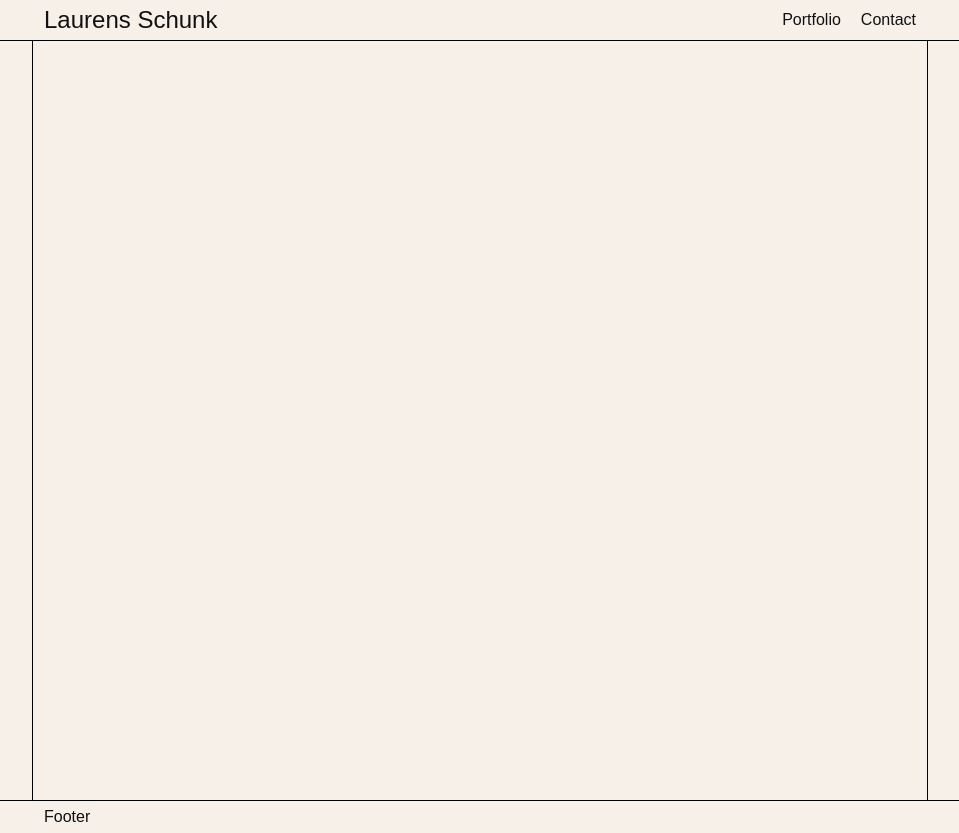
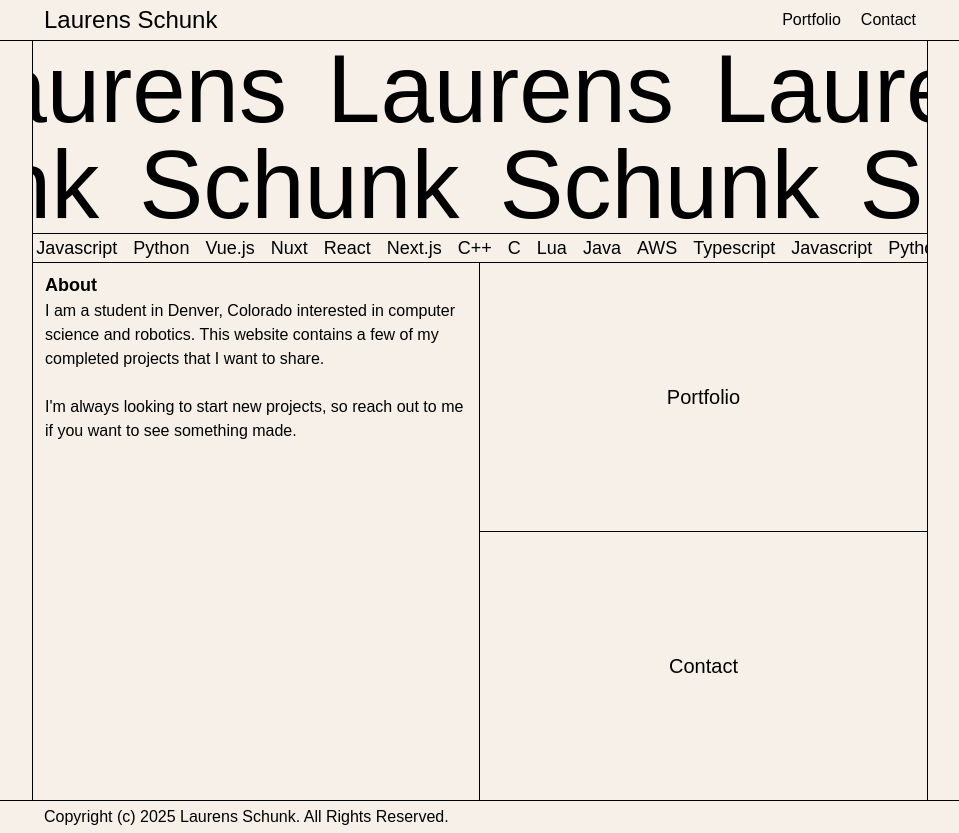
Before and after one commit to LaurensDSchunk/laurensschunk.dev, a Next.js app: page / in a window 1280 px wide. Shown: the whole page, without its empty margins (160-1119 px from the left). Built offline with nearby package versions, Linux system fonts and the light colour scheme.

Commit message:
home page

```diff
--- a/src/app/globals.css
+++ b/src/app/globals.css
@@ -2,7 +2,7 @@
 
 :root {
   --background: #f6f0e8;
-  --foreground: #111111;
+  --foreground: black;
 }
 
 @theme inline {
@@ -26,3 +26,7 @@ body {
   color: var(--foreground);
   font-family: Arial, Helvetica, sans-serif;
 }
+
+.grid-btn {
+  @apply flex justify-center items-center text-xl bg-background hover:bg-foreground text-foreground hover:text-background transition-colors;
+}
--- a/src/app/layout.tsx
+++ b/src/app/layout.tsx
@@ -30,7 +30,7 @@ export default function RootLayout({
         className={`${geistSans.variable} ${geistMono.variable} antialiased flex flex-col items-center min-h-[100dvh]`}
       >
         <Navbar />
-        <div className="max-w-4xl px-3 w-full lg:border-x-1 border-x-black h-full min-h-[calc(100dvh-41px)]">
+        <div className="max-w-4xl w-full lg:border-x-1 border-x-black h-full min-h-[calc(100dvh-41px)]">
           {children}
         </div>
         <Footer />
--- a/src/app/page.tsx
+++ b/src/app/page.tsx
@@ -1,3 +1,62 @@
+import Link from "next/link";
+import Marquee from "react-fast-marquee";
+
 export default function Home() {
-  return <div className="w-full h-full "></div>;
+  const technologies = [
+    "Vue.js",
+    "Nuxt",
+    "React",
+    "Next.js",
+    "C++",
+    "C",
+    "Lua",
+    "Java",
+    "AWS",
+    "Typescript",
+    "Javascript",
+    "Python",
+  ];
+
+  return (
+    <div className="grid grid-cols-2 grid-rows-[auto_1fr_1fr] min-h-[calc(100dvh-41px)] w-full">
+      <div className="col-start-1 col-end-3 row-start-1">
+        <Marquee autoFill={true} direction={"right"}>
+          <h1 className="text-8xl px-5">Laurens</h1>
+        </Marquee>
+        <Marquee autoFill={true} direction={"left"}>
+          <h1 className="text-8xl px-5">Schunk</h1>
+        </Marquee>
+        <Marquee
+          className="border-t-1 border-t-black"
+          autoFill={true}
+          direction="right"
+          speed={30}
+          pauseOnHover={true}
+        >
+          {technologies.map((t) => {
+            return <p className="px-2 text-lg">{t}</p>;
+          })}
+        </Marquee>
+      </div>
+
+      <div className="px-3 py-2 col-start-1 col-end-2 row-start-2 row-end-4 border-t-1 border-t-black border-r-1 border-r-black">
+        <h2 className="text-lg font-bold">About</h2>
+        <p>
+          I am a student in Denver, Colorado interested in computer science and
+          robotics. This website contains a few of my completed projects that I
+          want to share.
+          <br />
+          <br />
+          I'm always looking to start new projects, so reach out to me if you
+          want to see something made.
+        </p>
+      </div>
+      <div className="grid-btn col-start-2 row-start-2 border-t-1 border-t-black">
+        Portfolio
+      </div>
+      <div className="grid-btn col-start-2 row-start-3 border-t-1 border-t-black">
+        Contact
+      </div>
+    </div>
+  );
 }
--- a/src/components/Footer.tsx
+++ b/src/components/Footer.tsx
@@ -2,7 +2,7 @@ export default function Footer() {
   return (
     <div className="w-full border-t-1 border-t-black flex justify-center">
       <div className="px-3 py-1 w-full max-w-4xl">
-        <h1>Footer</h1>
+        <h1>Copyright (c) 2025 Laurens Schunk. All Rights Reserved.</h1>
       </div>
     </div>
   );
--- a/src/components/Navbar.tsx
+++ b/src/components/Navbar.tsx
@@ -2,7 +2,7 @@ import Link from "next/link";
 
 export default function Navbar() {
   return (
-    <div className="sticky top-0 left-0 w-full flex items-center justify-center border-b-1 border-b-black border-x-1 border-x-transparent bg-background">
+    <div className="sticky top-0 left-0 w-full z-100 flex items-center justify-center border-b-1 border-b-black border-x-1 border-x-transparent bg-background">
       <div className="px-3 py-1 w-full max-w-4xl flex flex-row justify-between items-center">
         <div className="w-full">
           <Link href="/" className="text-2xl">
```
Also changed, not shown: package.json (+6 -5 lines), src/app/contact/page.tsx (added), src/app/portfolio/page.tsx (added), 1 other file (tests, documents, lock files or other folders).
